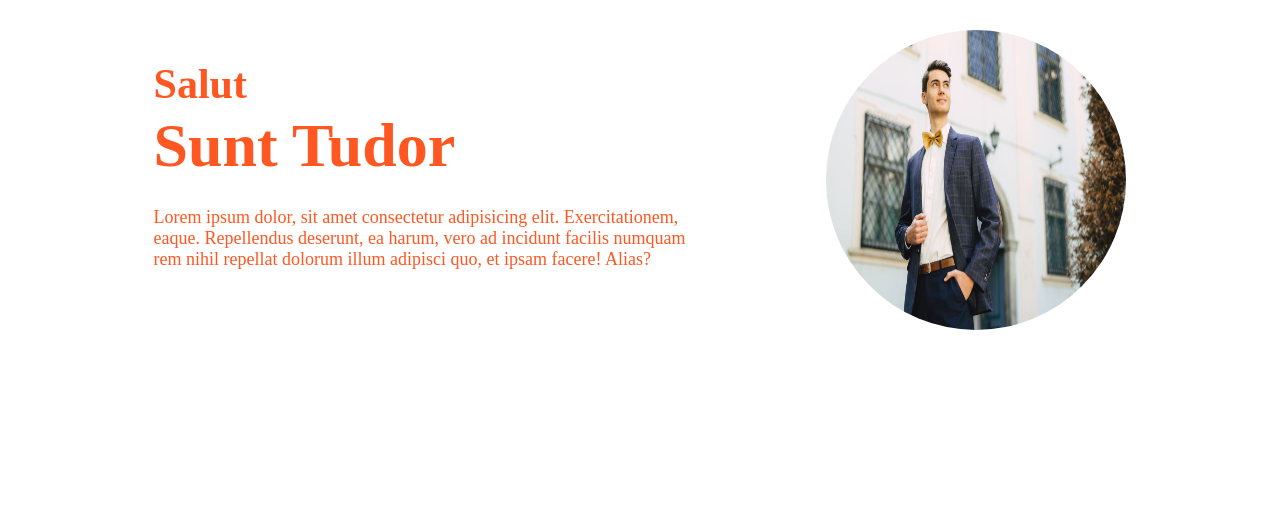
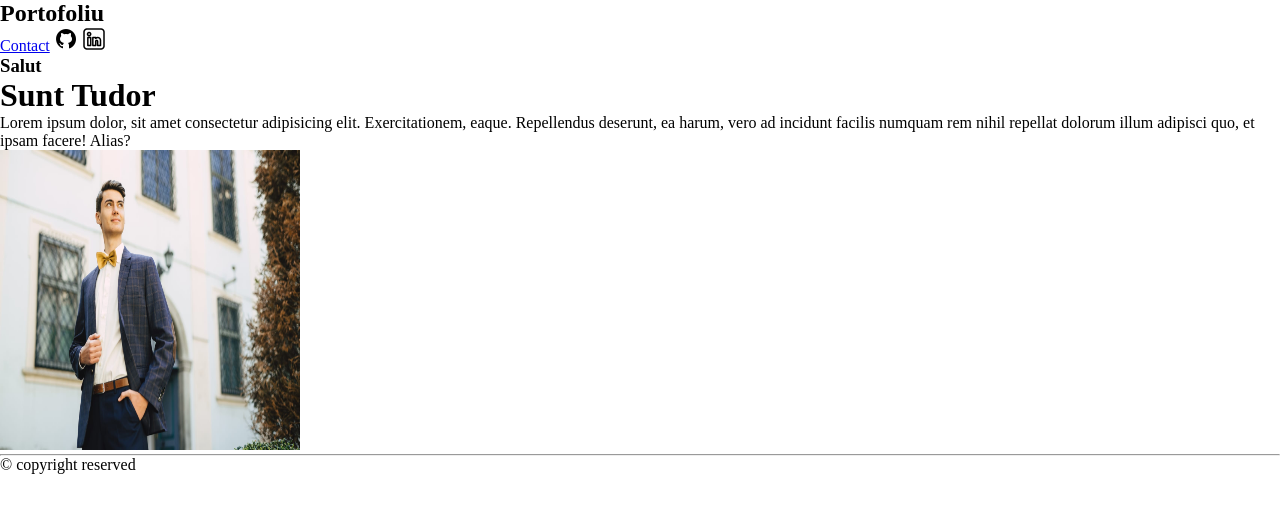
Before and after one commit to Tudor-debug819/portofolio, a plain HTML site: page index.html in a window 1280 px wide. Drawn offline with Linux system fonts and the light colour scheme.

Commit message:
html e aproape gata

```diff
--- a/index.html
+++ b/index.html
@@ -9,6 +9,18 @@
 </head>
 
 <body>
+    <nav>
+        <div class="nav-heading">
+            <h2>Portofoliu</h2>
+        </div>
+        <div class="nav-links">
+            <a href="Contact.html">Contact</a>
+            <a href="https://github.com/Tudor-debug819" target="_blank"><img src="imagini/icons8-github-24.png"></a>
+            <a href="https://www.linkedin.com/feed/" target="_blank"><img src="imagini/icons8-linkedin-24.png"></a>
+        </div>
+    </nav>
+
+    <div class="container">
         <div class="text">
             <h3>Salut</h3>
             <h1>Sunt Tudor</h1>
@@ -19,6 +31,12 @@
         </div>
 
         <img src="PozaPortofoliu.jpeg" width="300" height="300">
+    </div>
+
+    <footer>
+        <hr>
+        &copy; copyright reserved
+    </footer>
 
 </body>
 
--- a/style.css
+++ b/style.css
@@ -4,32 +4,8 @@
     padding: 0;
 }
 
-body {
-    background-color: white;
+body{
+    min-height: 100vh;
     display: flex;
-    align-items: center;
-    gap: 7em;
-    padding: 30px 12% 0;
+    flex-direction: column;
 }
-
-.text {
-    color: #FF5722;
-}
-
-.text h3 {
-    font-size: 42px;
-}
-
-.text h1 {
-    font-size: 62px;
-    line-height: 1.2;
-}
-
-.text p {
-    font-size: 18px;
-    margin: 25px 0 30px;
-}
-
-img {
-    border-radius: 50%;
-}
```
Also changed, not shown: imagini/icons8-github-24.png (added), imagini/icons8-linkedin-24.png (added). Lines whose indentation alone changed are shown as unchanged.
